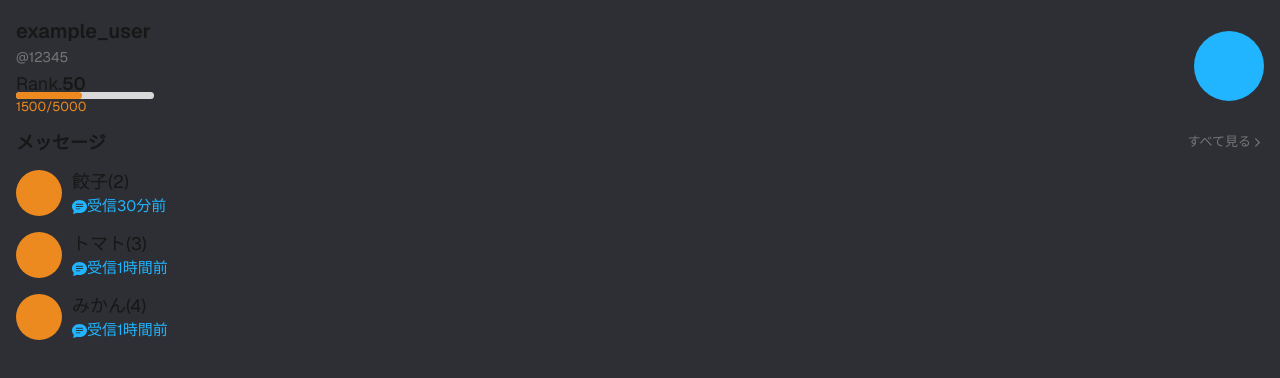
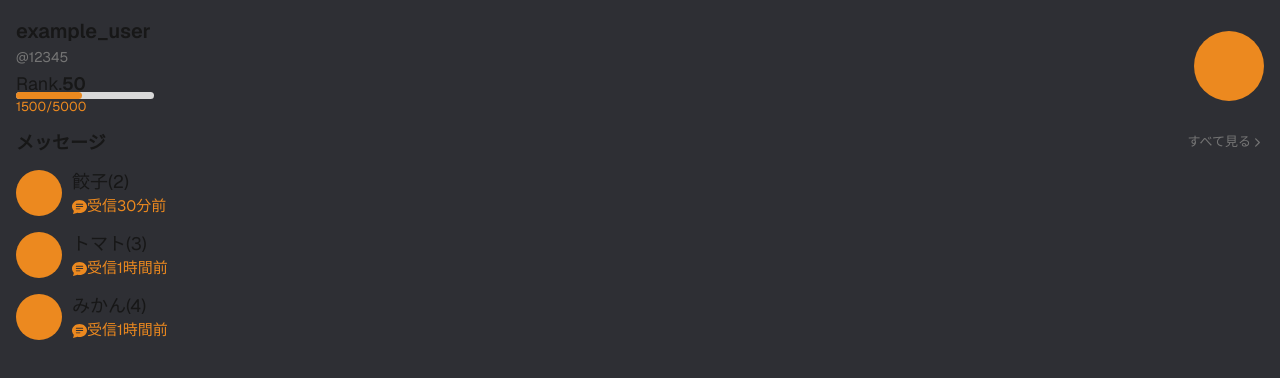
Before and after one commit to hakyukawa/frist_chat_next, a Next.js app in the folder hakyukawa-next/: page /home in a window 1280 px wide. Shown: the top 378 px of the page. Built offline with nearby package versions, Linux system fonts and the light colour scheme.

Commit message:
[update]修正し忘れていた色を修正

```diff
--- a/hakyukawa-next/src/app/home/page.tsx
+++ b/hakyukawa-next/src/app/home/page.tsx
@@ -56,7 +56,7 @@ export default function Home() {
                     <p className="text-[#757575] text-[1.4rem]">@{demo.user_id}</p>
                     <Rank rank={demo.rank} points={demo.points} rankFontSize="1.8rem" />
                 </div>
-                <div className="w-[70px] h-[70px] bg-[#21b5ff] rounded-full"></div>
+                <div className="w-[70px] h-[70px] bg-main rounded-full"></div>
             </div>
 
             <div>
--- a/hakyukawa-next/src/components/common/Group.tsx
+++ b/hakyukawa-next/src/components/common/Group.tsx
@@ -15,7 +15,7 @@ export default function Group(props: GroupProps) {
                     {props.GroupName}
                     {props.NumberOfPerson >= 2 && `(${props.NumberOfPerson})`}
                 </h2>
-                <p className="text-[1.5rem] text-[#21b5ff] flex items-center">
+                <p className="text-[1.5rem] text-main flex items-center">
                     <BsChatTextFill />
                     受信
                     {props.LastMessageTime < 60
```
